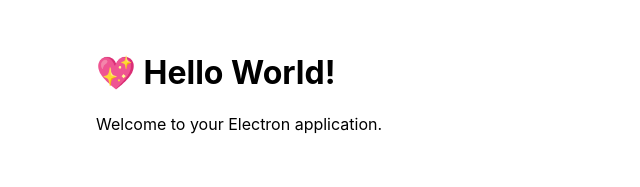
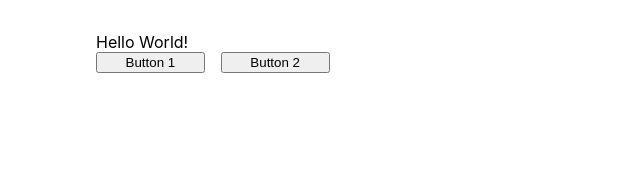
Before and after one commit to SuperCater/Simple-Calculator, an Electron app: page src/index.html in a window 800 px wide. Shown: the whole page, without its empty margins (0-640 px from the left). Drawn offline with Linux system fonts and the light colour scheme.

Commit message:
Experimentation

```diff
--- a/src/index.css
+++ b/src/index.css
@@ -5,3 +5,11 @@
   max-width: 38rem;
   padding: 2rem;
 }
+
+.buttons {
+  /* Make a 5 by 4 grid; */
+  display: grid;
+  grid-template-columns: repeat(5, 1fr);
+  grid-template-rows: repeat(4, 1fr);
+  grid-gap: 1rem;
+}
--- a/src/index.html
+++ b/src/index.html
@@ -4,9 +4,13 @@
     <meta charset="UTF-8" />
     <title>Hello World!</title>
     <link rel="stylesheet" href="index.css" />
+    <script defer src = "render.js"></script>
   </head>
   <body>
-    <h1>💖 Hello World!</h1>
-    <p>Welcome to your Electron application.</p>
+    <h1?>Hello World!</h1>
+    <div class="buttons">
+      <button id="btn1">Button 1</button>
+      <button id="btn2">Button 2</button>
+    </div>
   </body>
 </html>
--- a/src/render.js
+++ b/src/render.js
@@ -0,0 +1,11 @@
+// Buttons
+
+let equation = [];
+
+const addButton = document.getElementById('btn1');
+const subtractButton = document.getElementById('btn2');
+
+addButton.onclick = function() {
+    equation.push('+');
+    console.log(equation);
+}
```
